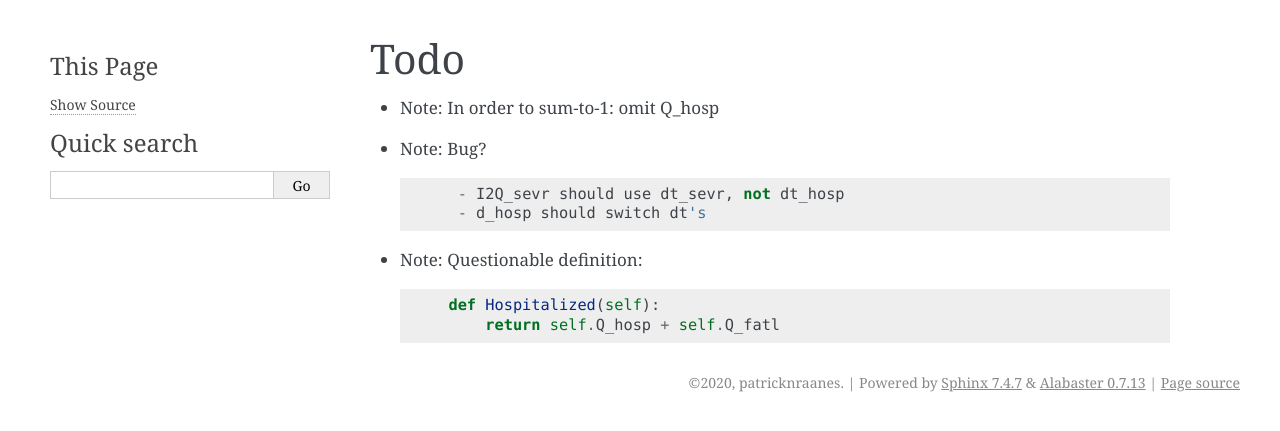
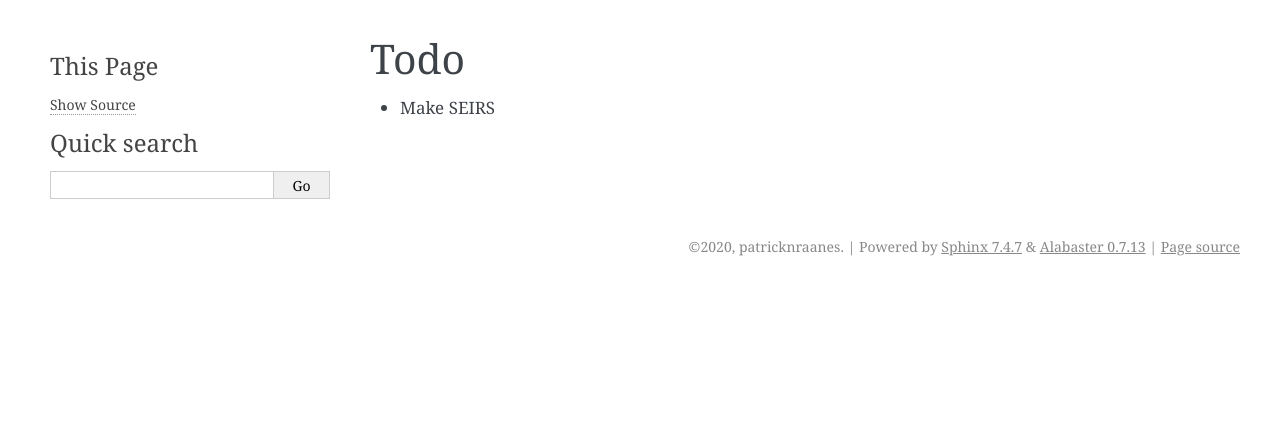
Before and after one commit to patnr/Corona, a Sphinx documentation site: the page built from docs/todo.md, in a window 1280 px wide. Shown: the top 431 px of the page. Built offline with Sphinx 7.4.7, drawn with Linux system fonts in a browser that asks for light colours.

```diff
--- a/docs/todo.md
+++ b/docs/todo.md
@@ -1,12 +1,3 @@
 Todo
 ================================================
-- Note: In order to sum-to-1: omit Q_hosp
-- Note: Bug?
-
-         - I2Q_sevr should use dt_sevr, not dt_hosp
-         - d_hosp should switch dt's
-
-- Note: Questionable definition:
-
-        def Hospitalized(self):
-            return self.Q_hosp + self.Q_fatl
+- Make SEIRS
```
Also changed, not shown: 2 other files.
